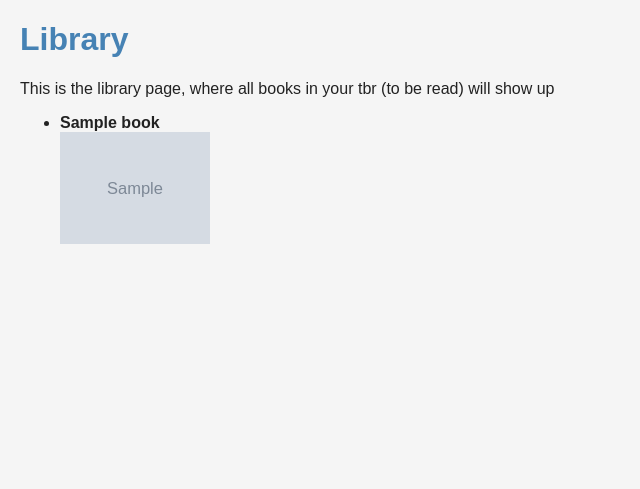
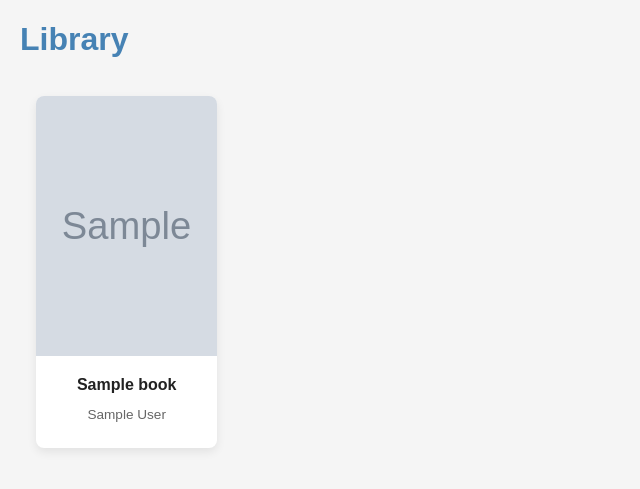
Before and after one commit to BryanMurphy02/digitalLibrary, a Flask app: page /library in a window 1280 px wide. Shown: the part 38-527 px from the top of the page, without its empty margins (0-640 px from the left). Run offline with Flask 3, Linux system fonts and the light colour scheme; grey boxes marked "Sample" are stand-in pictures; a database or web service that is not in the repository returns one stand-in record (values such as "Sample title"); some libraries are stand-ins or nearby versions.

Commit message:
Worked on library page
So this currently works with displaying the authors name but it is definitely a little inefficient. I am going to keep it this way for now since there are not that many books in the database, but if I ever ramp that number up I am going to need to redo this

```diff
--- a/routes/master_route.py
+++ b/routes/master_route.py
@@ -119,4 +119,4 @@ def get_dict_value(data, column: str):
     return data[0].get(column)
 
 
-print(get_row_by_id("book", 2))
+# print(get_row_by_id("book", 2))
--- a/static/styles.css
+++ b/static/styles.css
@@ -44,3 +44,55 @@ section {
 .button.secondary {
   background: #777;
 }
+
+.book-grid {
+    display: grid;
+    grid-template-columns: repeat(auto-fill, minmax(180px, 1fr));
+    gap: 1.5rem;
+    padding: 1rem;
+}
+
+
+.book-card {
+    background: #ffffff;
+    border-radius: 8px;
+    box-shadow: 0 4px 10px rgba(0,0,0,0.08);
+    overflow: hidden;
+    transition: transform 0.15s ease, box-shadow 0.15s ease;
+}
+
+.book-card:hover {
+    transform: translateY(-4px);
+    box-shadow: 0 8px 20px rgba(0,0,0,0.12);
+}
+
+.book-cover img {
+    width: 100%;
+    height: 260px;
+    object-fit: cover;
+}
+
+.no-cover {
+    height: 260px;
+    display: flex;
+    align-items: center;
+    justify-content: center;
+    background: #eee;
+    color: #777;
+    font-size: 0.9rem;
+}
+
+.book-info {
+    padding: 0.75rem;
+    text-align: center;
+}
+
+.book-title {
+    font-size: 1rem;
+    margin: 0.25rem 0;
+}
+
+.book-author {
+    font-size: 0.85rem;
+    color: #666;
+}
--- a/templates/library.html
+++ b/templates/library.html
@@ -5,21 +5,30 @@ My App
 {% endblock %}
 
 {% block content %}
-<h1>Library</h1>
-<p>This is the library page, where all books in your tbr (to be read) will show up</p>
+<h1 class="page-title">Library</h1>
 
-<ul>
-  {% for book in books %}
-    <li>
-      <strong>{{ book.title }}</strong><br>
-        <img
-        src="{{ url_for('static',
-            filename=book.cover if book.cover else 'images/books/default.jpg') }}"
-        alt="{{ book.title }} cover"
-        width="150"
-        />
-    </li>
-  {% endfor %}
-</ul>
+<div class="book-grid">
+    {% for book in books %}
+        <div class="book-card">
+            <div class="book-cover">
+                {% if book.cover %}
+                    <img src="{{ url_for('static', filename=book.cover) }}" alt="{{ book.title }}">
+                {% else %}
+                    <div class="no-cover">No Cover</div>
+                {% endif %}
+            </div>
 
+            <div class="book-info">
+                <h3 class="book-title">{{ book.title }}</h3>
+                {% set temp = book.author_id %}
+                {% for author in authors %}
+                  {% if author.id == temp %}
+                      {% set name = author.first_name + " " + author.last_name %}
+                      <p class="book-author">{{ name }}</p>
+                  {% endif %}
+                {% endfor %}
+            </div>
+        </div>
+    {% endfor %}
+</div>
 {% endblock %}
```
